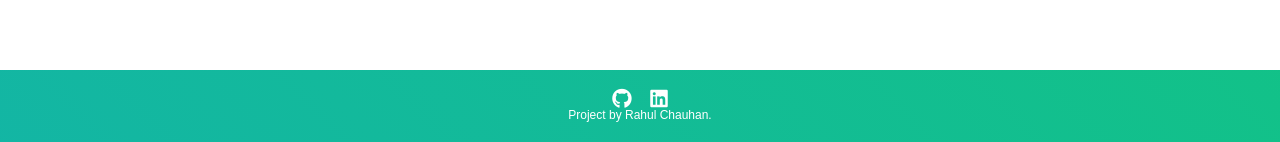
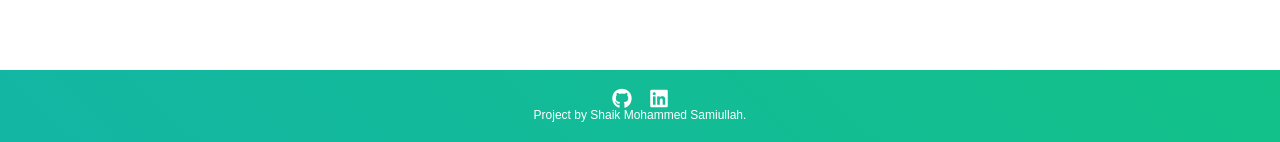
Before and after one commit to MdSami786/Diabetes-Predictor, a Flask app: template templates/result.html in a window 1280 px wide. Shown: the part 658-800 px from the top of the page. Run offline with Flask 2, Linux system fonts and the light colour scheme; the template is opened without the code that fills it, so the values that code supplies are empty; parts of the project's set-up code (start-up, migrations or seed data) failed here and were passed over; some libraries are stand-ins or nearby versions.

Commit message:
Update result.html

```diff
--- a/templates/result.html
+++ b/templates/result.html
@@ -37,7 +37,7 @@
                <a target="_blank" href="https://github.com/im-rcr"><i class="fab fa-github fa-lg contact-icon"></i></a>
                <a target="_blank" href="https://www.linkedin.com/in/rahul-chauhan-b54842154/"><i class="fab fa-linkedin fa-lg contact-icon"></i></a>
            </div>
-           <p class='footer-description'>Project by Rahul Chauhan.</p>
+           <p class='footer-description'>Project by Shaik Mohammed Samiullah.</p>
        </div>
 
 	</body>
```
